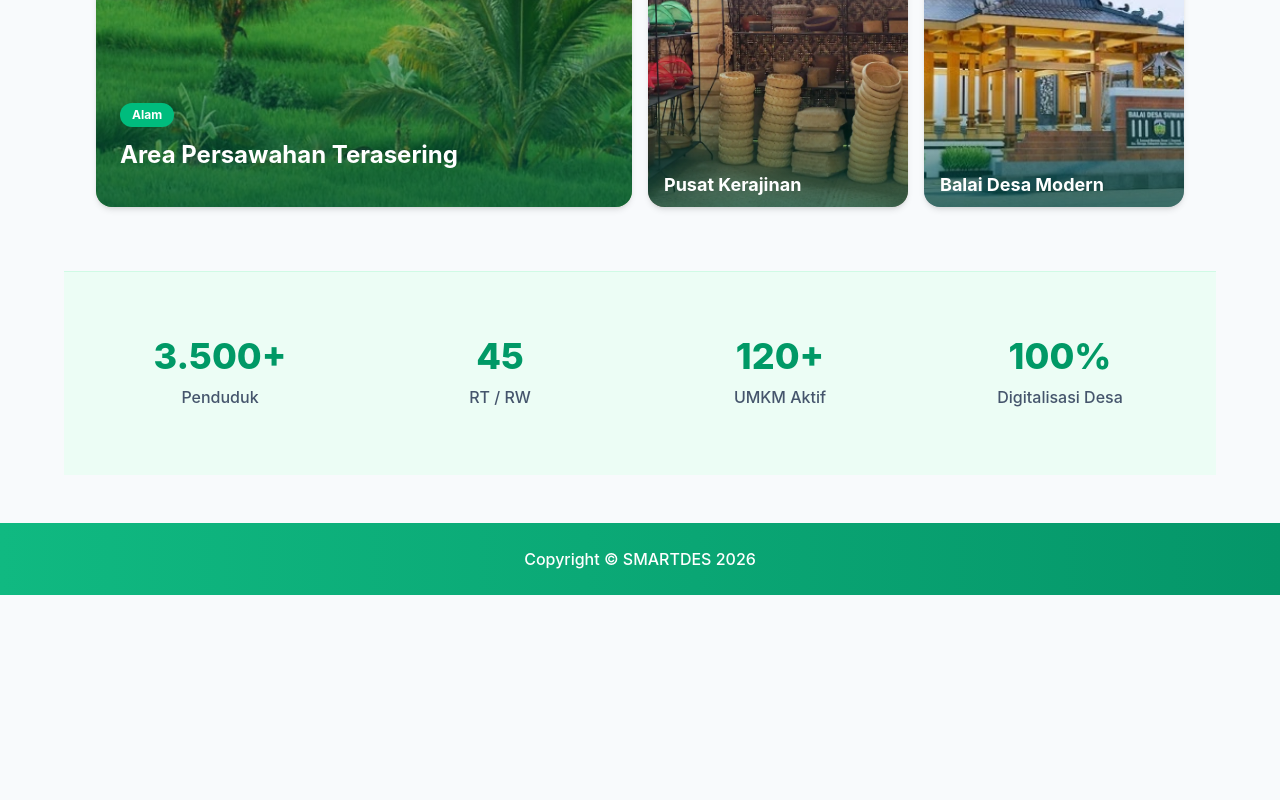
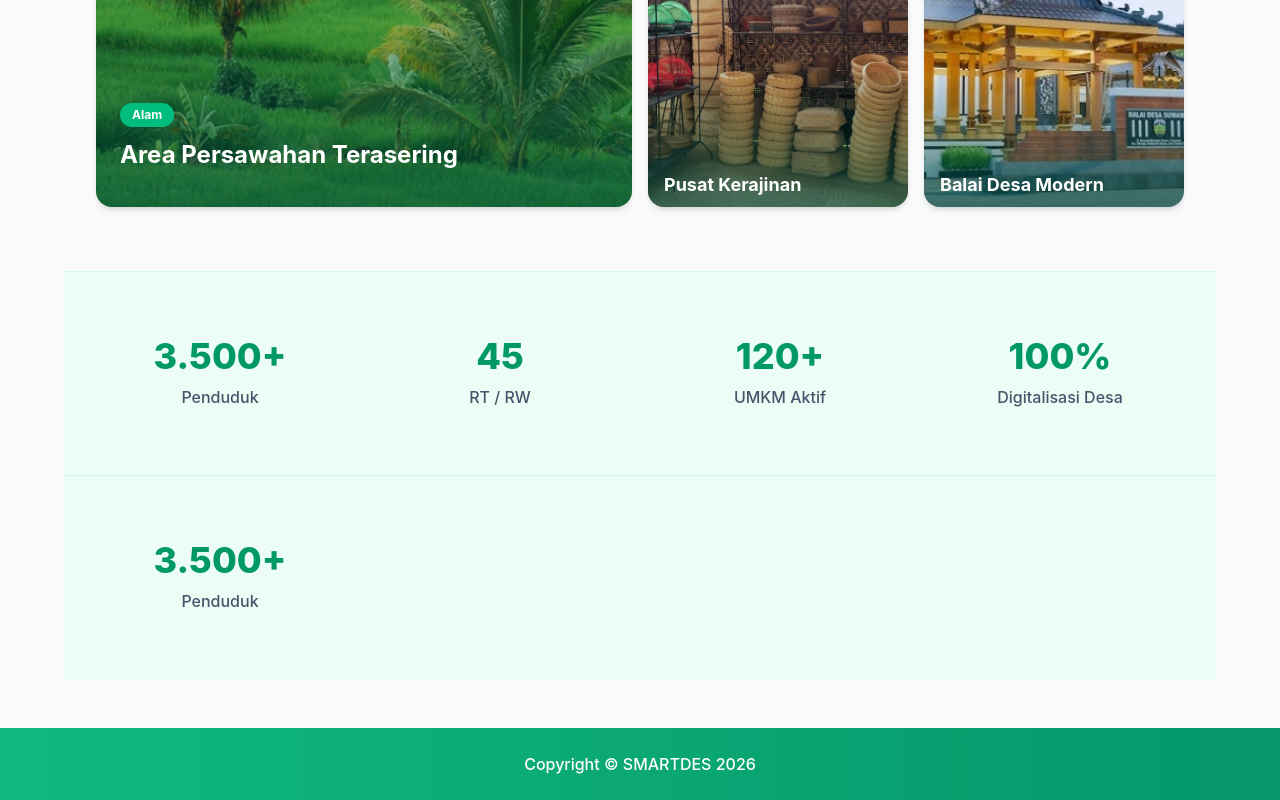
Before and after one commit to muhammadarlianoscar-uti/TA-WEB-24-SEMBADE, a Next.js app in the folder my-app/: page /home in a window 1280 px wide. Shown: the part 2054-2854 px from the top of the page. Before the commit the page ends 2649 px from the top, so only its background shows below. Built offline with nearby package versions, Linux system fonts and the light colour scheme.

Commit message:
menambahkjan section statistik singkat

```diff
--- a/my-app/app/home/page.tsx
+++ b/my-app/app/home/page.tsx
@@ -232,6 +232,17 @@ export default function Home() {
         </div>
       </section>
 
+      {/* ================= SECTION 4: STATISTIK SINGKAT ================= */}
+      <section className="bg-emerald-50 py-16 px-4 sm:px-6 lg:px-8 border-t border-emerald-100">
+        <div className="max-w-7xl mx-auto grid grid-cols-2 md:grid-cols-4 gap-8 text-center">
+          <div>
+            <p className="text-4xl font-extrabold text-emerald-600">3.500+</p>
+            <p className="text-slate-600 font-medium mt-2">Penduduk</p>
+          </div>
+
+        </div>
+      </section>
+
     </div>
   );
 }
```
